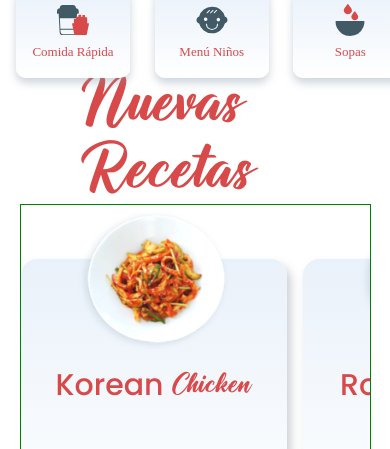
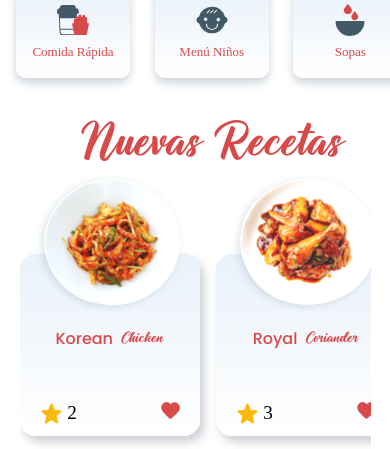
Before and after one commit to ingFranciscoRoman/platform-cooking, a Next.js app: page / in a window 390 px wide. Shown: the part 395-844 px from the top of the page. Built offline with nearby package versions, Linux system fonts and the light colour scheme; no server answers.

Commit message:
Resolved the responsive design setting

```diff
--- a/components/molecules/RecipeCard/HoverCard.module.scss
+++ b/components/molecules/RecipeCard/HoverCard.module.scss
@@ -120,4 +120,35 @@
       z-index: 2;
     }
   }
+
+  @media (max-width: 428px) {
+    width: 180px;
+    height: 182px;
+    margin-top: -4rem;
+    .card {
+      &.front {
+        .card-front {
+          height: 4.5rem;
+        }
+        .card-front-content {
+          .card-front-content-title {
+            h3 {
+              font-size: 1rem;
+            }
+          }
+          .card-front-content-icons {
+            margin-top: 2rem;
+            .card-front-content-icons-item {
+              gap: 0.3rem;
+            }
+          }
+        }
+      }
+      &.back {
+        .card-back {
+          height: 4.5rem;
+        }
+      }
+    }
+  }
 }
--- a/components/organisms/SectionRecipes/SectionRecipes.module.scss
+++ b/components/organisms/SectionRecipes/SectionRecipes.module.scss
@@ -10,7 +10,6 @@
   }
 
   .container-recipe {
-    border: 1px solid red; // Para depuración
     width: 100%; // El contenedor ocupa todo el ancho de su padre
     height: 450px; // Ajusta la altura automáticamente según el contenido
     margin: 0 auto;
@@ -37,7 +36,6 @@
       font-size: 50px;
     }
     .container-recipe {
-      border: 1px solid green; // Para depuración
       width: 90%; // Mantiene el ancho del contenedor en móviles
       height: 450px;
       display: flex;
@@ -59,9 +57,9 @@
   }
 
   @media (max-width: 428px) {
-    margin-top: 5rem;
+    margin-top: 8rem;
     .title-section {
-      font-size: 20px;
+      font-size: 50px;
     }
   }
 }
--- a/components/organisms/SectionRecipes/index.tsx
+++ b/components/organisms/SectionRecipes/index.tsx
@@ -83,7 +83,9 @@ function SectionRecipes() {
 
   return (
     <section className={style.sectionRecipes}>
-      <h3 className={`primari-m-title title-section`}>Nuevas Recetas</h3>
+      <h3 className={`primari-m-title ${style["title-section"]}`}>
+        Nuevas Recetas
+      </h3>
       <div className={style["container-recipe"]}>{dataRecipes}</div>
     </section>
   );
```
